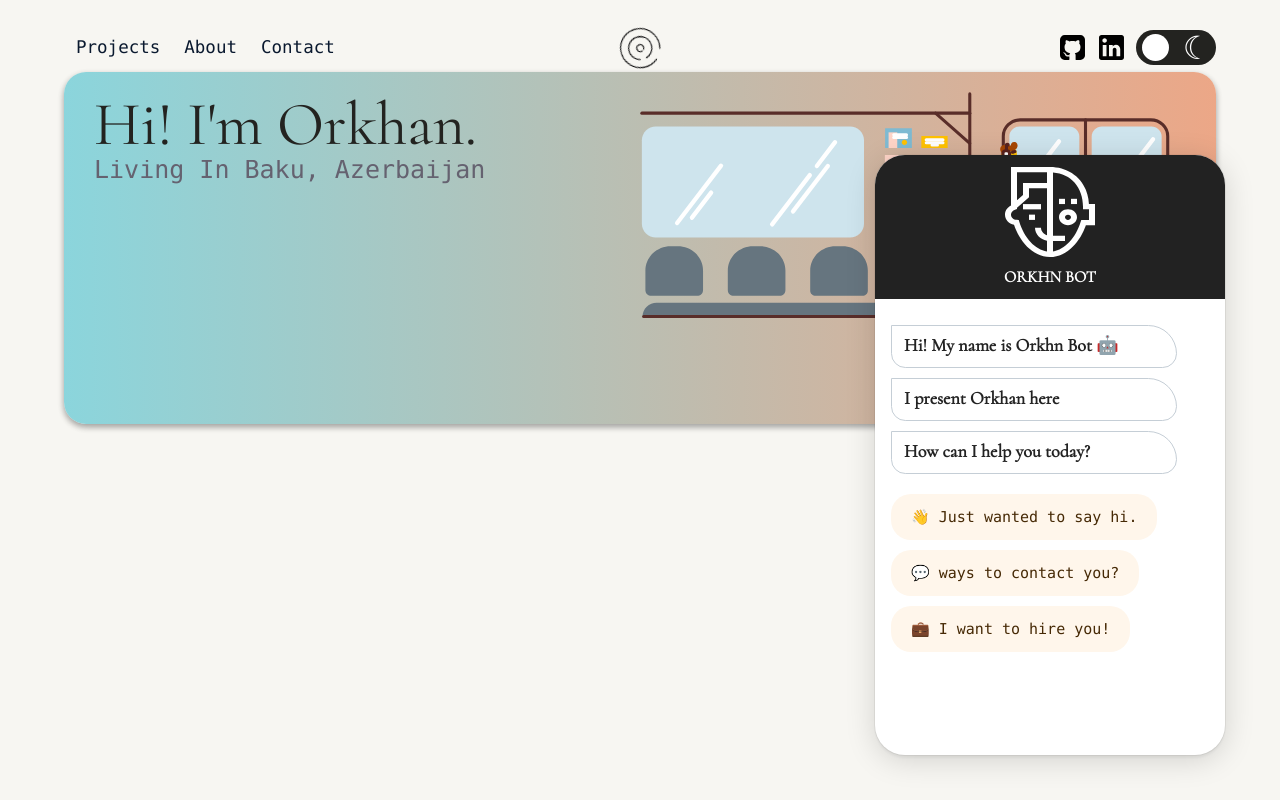
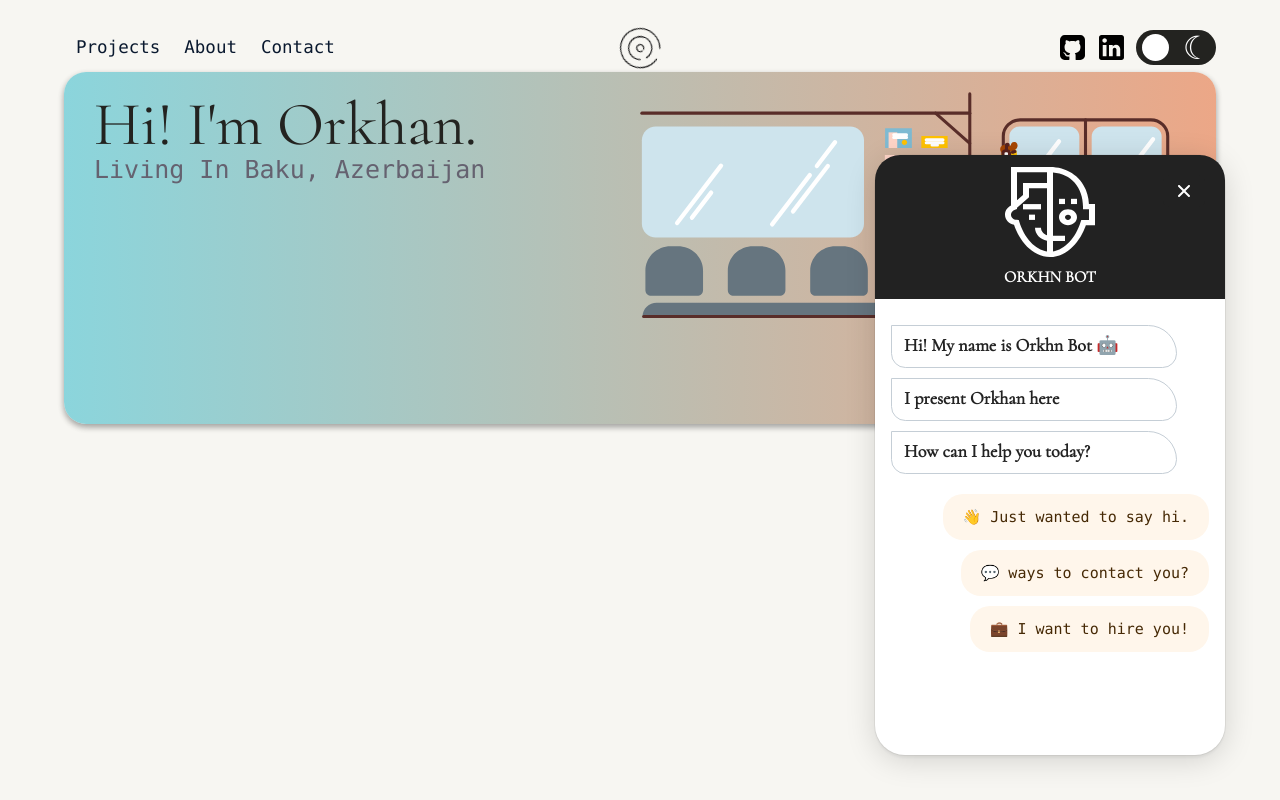
Before and after one commit to orkhn/portfolio-01, a Next.js app: page / in a window 1280 px wide. Both pictures are taken after a click on the item "Contact". Built offline with nearby package versions, Linux system fonts and the light colour scheme.

Commit message:
add close button to chatbot and fix other issues related chatbot

```diff
--- a/components/layout/footer/ChatBot.js
+++ b/components/layout/footer/ChatBot.js
@@ -50,9 +50,8 @@ export default function ChatBot({ setChatBotState, chatBotState }) {
         <Delayed>
           <div className="agent mw-93" ref={contentRef}>
             <p>📧 Here is my number:</p>
-            <br />
+
             <p>+994(55) 689 79 18</p>
-            <br />
           </div>
           <div className="agent">Can I help you with anything else?</div>
         </Delayed>
@@ -124,6 +123,11 @@ export default function ChatBot({ setChatBotState, chatBotState }) {
   };
   const [currentQuestion, setCurrentQuestion] = useState(0);
 
+  const onCloseBtnClick = () => {
+    setChatBotState('close');
+    setCurrentQuestion(0);
+  };
+
   return (
     <OutsideClickHandler
       onOutsideClick={() => {
@@ -143,6 +147,9 @@ export default function ChatBot({ setChatBotState, chatBotState }) {
           <div className="desc">
             <span className="name">Orkhn Bot</span>
           </div>
+          <button className="close-btn" onClick={onCloseBtnClick}>
+            <styled.CloseIcon />
+          </button>
         </styled.ChatHeader>
 
         <styled.ChatContent>
--- a/components/layout/footer/styles.js
+++ b/components/layout/footer/styles.js
@@ -18,12 +18,13 @@ export const ChatBot = styled.div`
   transform: translate3d(0, 3rem, 0);
   transition: all 0.1s cubic-bezier(0.175, 0.885, 0.32, 1.275);
 
-  @media (max-width: 36.5em) {
+  @media (max-width: 27.5em) {
     width: 100%;
     height: 100%;
     top: 0;
     left: 0;
   }
+
   ${({ chatBotState }) =>
     chatBotState === 'open' &&
     css`
@@ -86,6 +87,7 @@ export const ChatBot = styled.div`
 `;
 
 export const ChatHeader = styled.div`
+  position: relative;
   display: flex;
   flex-direction: column;
   justify-content: center;
@@ -96,8 +98,9 @@ export const ChatHeader = styled.div`
   top: 0;
   width: 100%;
   height: 24%;
-  border-radius: 30px 30px 0 0;
+  border-radius: 25px 25px 0 0;
   z-index: 11;
+
   @media (max-width: 27.5em) {
     border-radius: 0;
   }
@@ -110,6 +113,26 @@ export const ChatHeader = styled.div`
     margin-top: 1.2rem;
     color: #fff;
     display: block;
+  }
+
+  .close-btn {
+    background: #222;
+    border: 0;
+    padding: 1rem 1.5rem;
+    transition: all 0.2s ease-in-out;
+    border-radius: 6px;
+    display: grid;
+    place-items: center;
+    cursor: pointer;
+    outline: none;
+    position: absolute;
+    top: 2rem;
+    right: 2rem;
+
+    :active,
+    :hover {
+      background: #363636;
+    }
   }
 `;
 
@@ -124,6 +147,7 @@ export const ChatContent = styled.div`
 
   @media (max-width: 27.5em) {
     height: 90%;
+    top: 22rem;
   }
 `;
 
@@ -137,6 +161,7 @@ export const ChatAnswer = styled(motion.div)`
 
 export const ChatQuestion = styled(motion.div)`
   margin-top: 1rem;
+  text-align: end;
   .question-btn {
     background: #fff6eb;
     color: #462905;
@@ -223,3 +248,22 @@ export const TypingBubble = styled.div`
     }
   }
 `;
+
+export const CloseIcon = () => {
+  return (
+    <svg
+      width="12"
+      height="12"
+      viewBox="0 0 12 12"
+      fill="none"
+      xmlns="http://www.w3.org/2000/svg"
+    >
+      <path
+        fillRule="evenodd"
+        clipRule="evenodd"
+        d="M7.41425 6.00025L11.7072 1.70725C12.0982 1.31625 12.0982 0.68425 11.7072 0.29325C11.3162 -0.09775 10.6843 -0.09775 10.2933 0.29325L6.00025 4.58625L1.70725 0.29325C1.31625 -0.09775 0.68425 -0.09775 0.29325 0.29325C-0.09775 0.68425 -0.09775 1.31625 0.29325 1.70725L4.58625 6.00025L0.29325 10.2933C-0.09775 10.6843 -0.09775 11.3162 0.29325 11.7072C0.48825 11.9022 0.74425 12.0002 1.00025 12.0002C1.25625 12.0002 1.51225 11.9022 1.70725 11.7072L6.00025 7.41425L10.2933 11.7072C10.4883 11.9022 10.7442 12.0002 11.0002 12.0002C11.2562 12.0002 11.5122 11.9022 11.7072 11.7072C12.0982 11.3162 12.0982 10.6843 11.7072 10.2933L7.41425 6.00025Z"
+        fill="white"
+      ></path>
+    </svg>
+  );
+};
```
